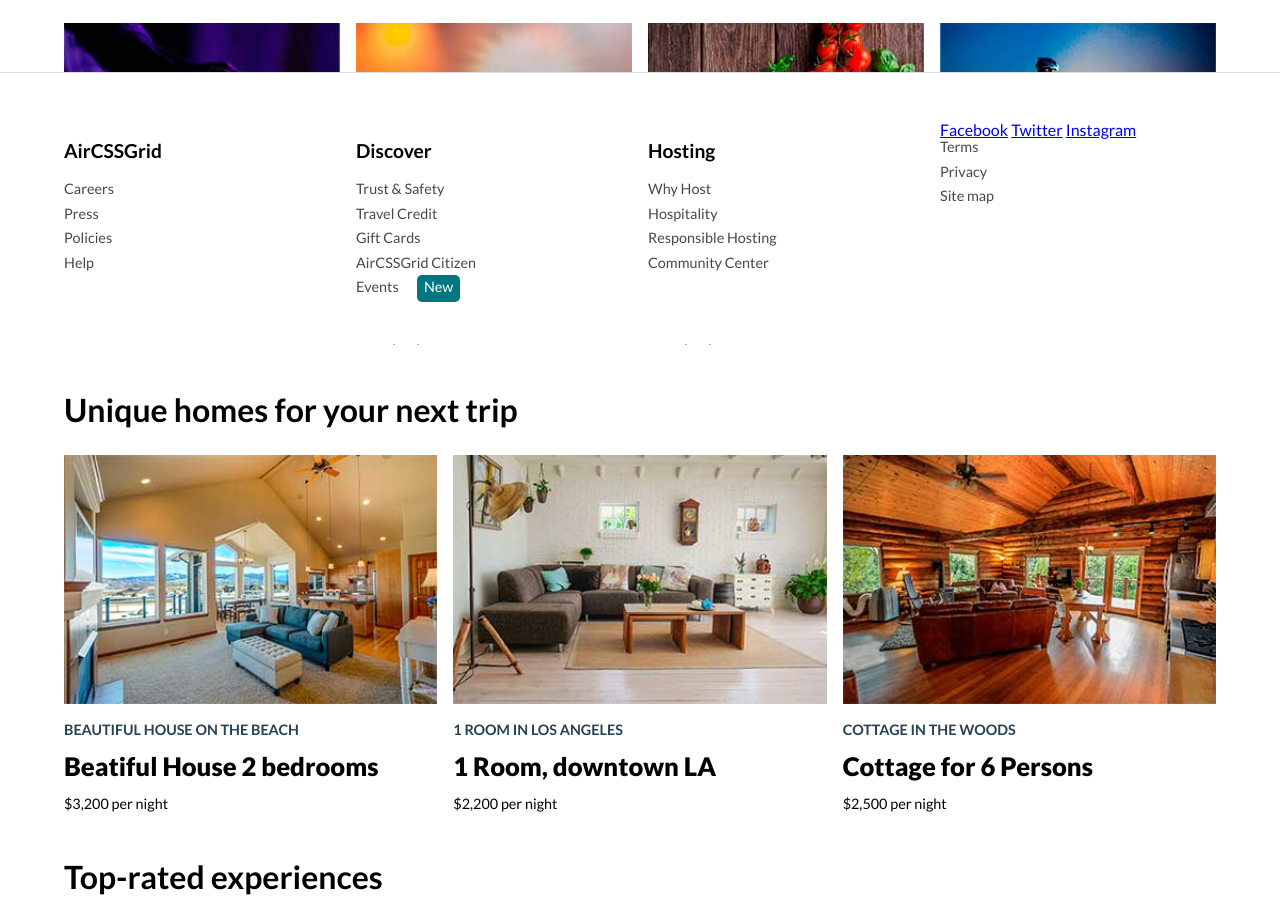
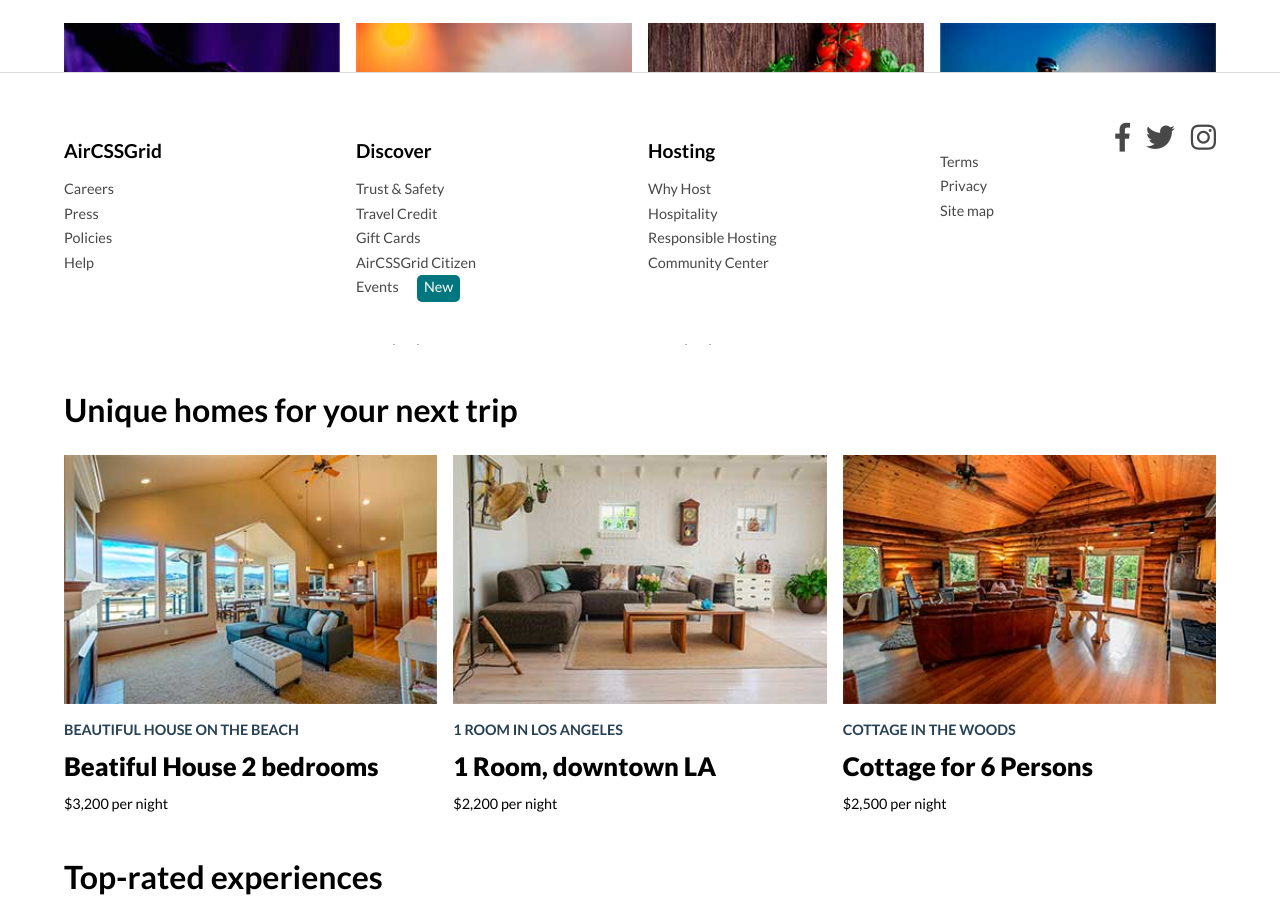
Before and after one commit to kwrdivyaraj100/18_building_a_airbnb_clone_with_css_grid, a plain HTML site: page index.html in a window 1280 px wide. Shown: the part 1256-2173 px from the top of the page. Drawn offline with nearby package versions, Linux system fonts and the light colour scheme.

Commit message:
finishing the css for the footer

```diff
--- a/css/style.css
+++ b/css/style.css
@@ -249,3 +249,31 @@ main > section {
     color: var(--light);
     border-radius: 5px;
 }
+.social-nav {
+    display: flex;
+    justify-content: flex-end;
+}
+.social-nav a {
+    text-decoration: none;
+    margin-right: 1rem;
+}
+.social-nav a:last-of-type{
+    margin-right: 0;
+}
+.social-nav a::before {
+    font-family: "Font Awesome 5 Brands";
+    color: var(--dark);
+    font-size: 1.8rem;
+}
+.social-nav a[href*='facebook.com']::before {
+    content: '\f39e';
+}
+.social-nav a[href*='twitter.com']::before {
+    content: '\f099';
+}
+.social-nav a[href*='instagram.com']::before {
+    content: '\f16d';
+}
+.social-nav a span {
+    display: none;
+}
```
